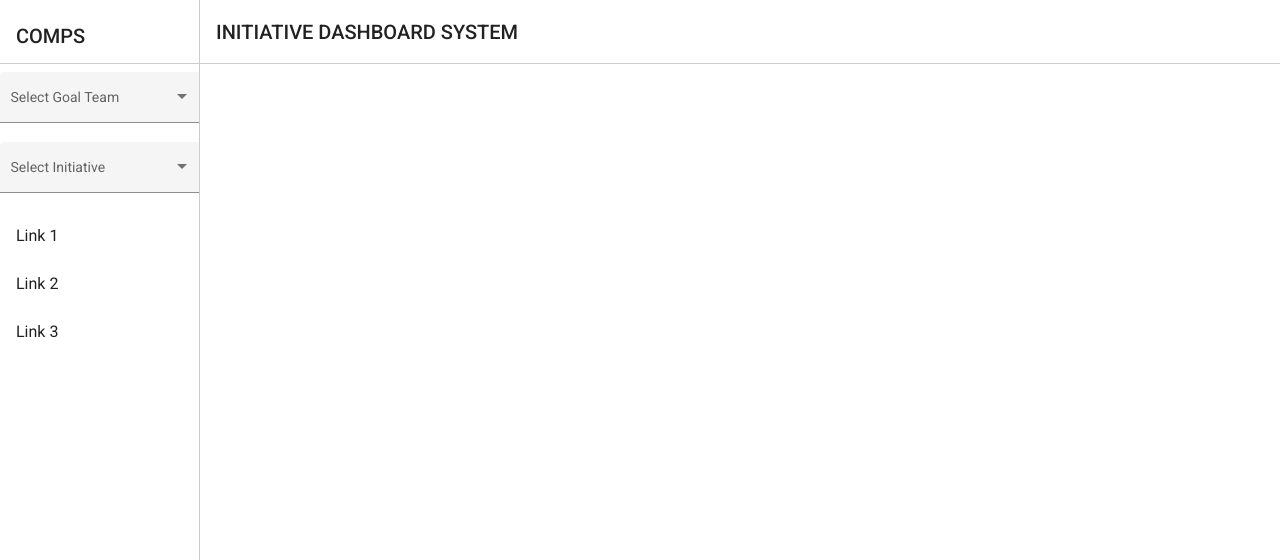
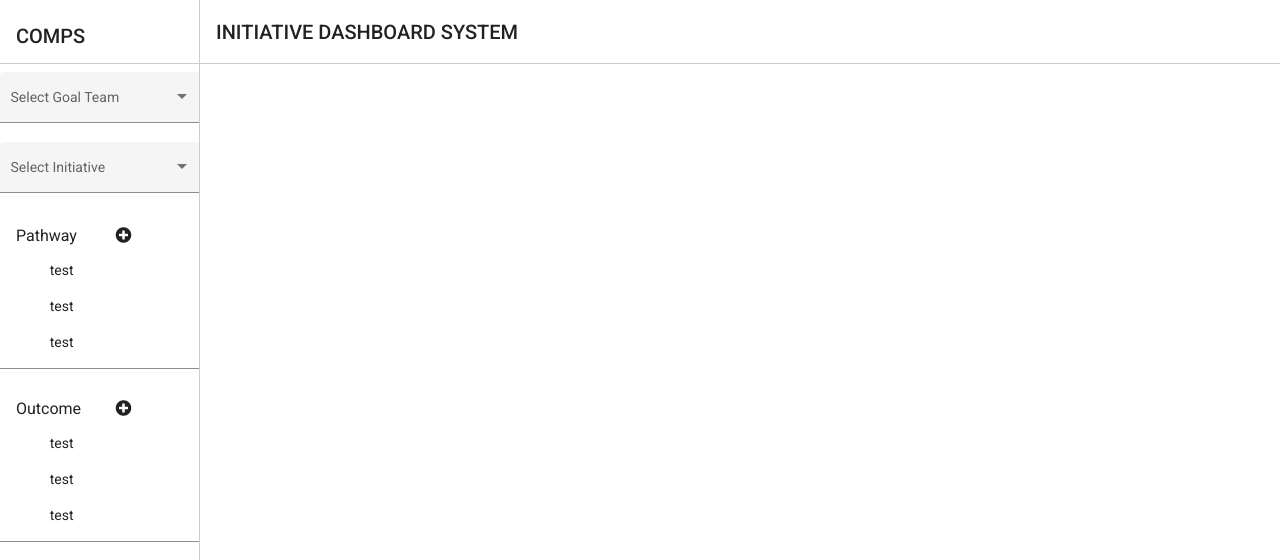
Before and after one commit to cyborgEneki/comps-angular-frontend, an Angular app: page / in a window 1280 px wide. Shown: the top 560 px of the page. Built offline with nearby package versions, Linux system fonts and the light colour scheme.

Commit message:
Add pathway and outcome display

```diff
--- a/src/app/menu-sidenav/menu-sidenav.component.html
+++ b/src/app/menu-sidenav/menu-sidenav.component.html
@@ -1,5 +1,6 @@
 <mat-sidenav-container class="sidenav-container">
-    <mat-sidenav #drawer class="sidenav" fixedInViewport [attr.role]="(isHandset$ | async) ? 'dialog' : 'navigation'" [mode]="(isHandset$ | async) ? 'over' : 'side'" [opened]="(isHandset$ | async) === false">
+    <mat-sidenav #drawer class="sidenav" fixedInViewport [attr.role]="(isHandset$ | async) ? 'dialog' : 'navigation'"
+        [mode]="(isHandset$ | async) ? 'over' : 'side'" [opened]="(isHandset$ | async) === false">
         <mat-toolbar class="sidenav--border-bottom">
             <ul class="list-unstyled mt-4">
                 <li>
@@ -24,16 +25,36 @@
                     </mat-option>
                 </mat-select>
             </mat-form-field>
-            <a mat-list-item href="#">Link 1</a>
-            <a mat-list-item href="#">Link 2</a>
-            <a mat-list-item href="#">Link 3</a>
+            <div class="sidenav-menu-item" id="sidenav-menu-item-pathway">
+                <a mat-list-item href="#">
+                    <span class="w-50">Pathway</span>
+                    <span><i class="fas fa-plus-circle ml-3"></i></span>
+                </a>
+                <div class="d-flex sidenav-menu-item__sub-item-group">
+                    <a href="#" class="sidenav-menu-item__sub-item">test</a>
+                    <a href="#" class="sidenav-menu-item__sub-item">test</a>
+                    <a href="#" class="sidenav-menu-item__sub-item">test</a>
+                </div>
+            </div>
+            <div class="sidenav-menu-item" id="sidenav-menu-item-outcome">
+                <a mat-list-item href="#">
+                    <span class="w-50 ">Outcome</span>
+                    <span><i class="fas fa-plus-circle ml-3"></i></span>
+                </a>
+                <div class="d-flex sidenav-menu-item__sub-item-group">
+                    <a href="#" class="sidenav-menu-item__sub-item">test</a>
+                    <a href="#" class="sidenav-menu-item__sub-item">test</a>
+                    <a href="#" class="sidenav-menu-item__sub-item">test</a>
+                </div>
+            </div>
         </mat-nav-list>
     </mat-sidenav>
     <mat-sidenav-content>
         <mat-toolbar class="topnav">
-            <button type=" button " aria-label="Toggle sidenav " mat-icon-button (click)="drawer.toggle() " *ngIf="isHandset$ | async ">
-        <mat-icon aria-label="Side nav toggle icon ">menu</mat-icon>
-      </button>
+            <button type=" button " aria-label="Toggle sidenav " mat-icon-button (click)="drawer.toggle() "
+                *ngIf="isHandset$ | async ">
+                <mat-icon aria-label="Side nav toggle icon ">menu</mat-icon>
+            </button>
             <span>INITIATIVE DASHBOARD SYSTEM</span>
         </mat-toolbar>
         <!-- Add Content Here -->
--- a/src/app/menu-sidenav/menu-sidenav.component.scss
+++ b/src/app/menu-sidenav/menu-sidenav.component.scss
@@ -20,7 +20,7 @@
 .topnav {
   background-color: white;
   border-bottom: solid 1.5px rgba(0, 0, 0, 0.2);
-    border-left: none
+  border-left: none;
 }
 
 .sidenav--border-bottom {
@@ -30,3 +30,28 @@
 .mat-drawer-side {
   border-right: solid 1.5px rgba(0, 0, 0, 0.2);
 }
+
+.sidenav-menu-item {
+  border-bottom: 1px solid #8e8e8e;
+}
+
+#sidenav-menu-item-pathway {
+  min-height: 65px;
+  max-height: 157px;
+}
+
+#sidenav-menu-item-outcome {
+  padding-top: 1rem;
+  min-height: 81px;
+  max-height: 173px;
+
+}
+
+.sidenav-menu-item__sub-item-group {
+  flex-direction: column;
+  margin-left: 25%;
+}
+
+.sidenav-menu-item__sub-item {
+  margin-bottom: 1rem;
+}
--- a/src/index.html
+++ b/src/index.html
@@ -2,10 +2,13 @@
 <html lang="en">
 <head>
   <meta charset="utf-8">
-  <title>Frontend</title>
+  <title>COMPS</title>
   <base href="/">
   <meta name="viewport" content="width=device-width, initial-scale=1">
   <link rel="icon" type="image/x-icon" href="favicon.ico">
+  <link rel="stylesheet" href="https://cdnjs.cloudflare.com/ajax/libs/font-awesome/5.15.1/css/all.min.css"
+    integrity="sha512-+4zCK9k+qNFUR5X+cKL9EIR+ZOhtIloNl9GIKS57V1MyNsYpYcUrUeQc9vNfzsWfV28IaLL3i96P9sdNyeRssA=="
+    crossorigin="anonymous" />
   <link href="https://fonts.googleapis.com/css?family=Roboto:300,400,500&display=swap" rel="stylesheet">
   <link href="https://fonts.googleapis.com/icon?family=Material+Icons" rel="stylesheet">
 </head>
```
Lines whose indentation alone changed are shown as unchanged.
